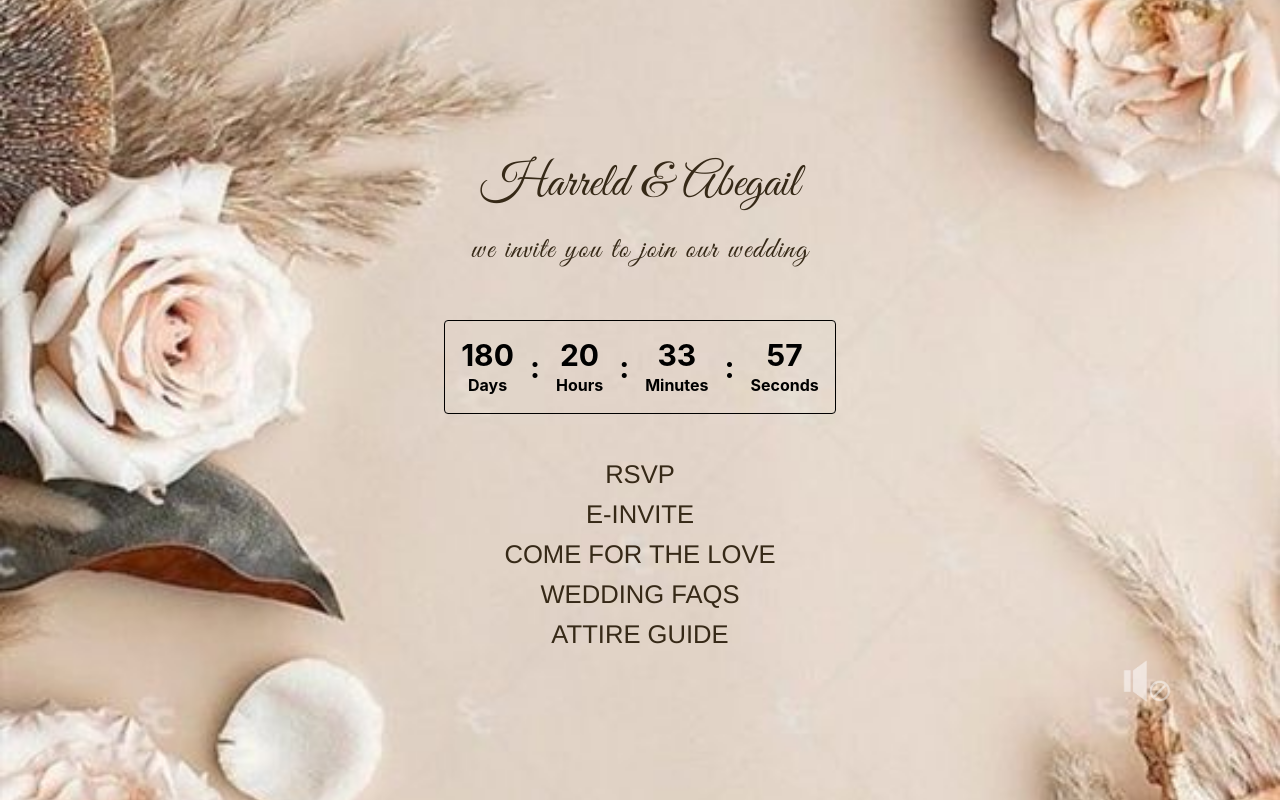
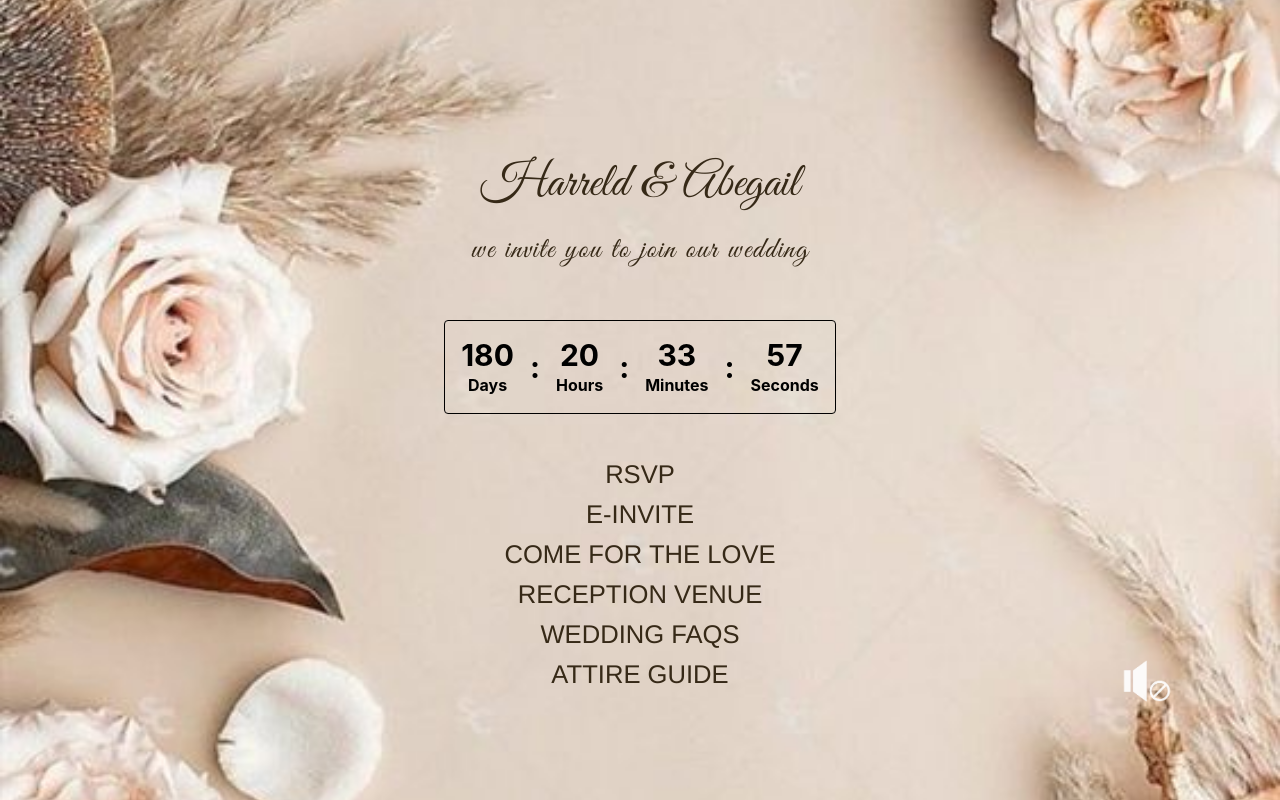
Before and after one commit to ProjectHarmony/harreld-abby-invitation, a React (Vite) app: page / in a window 1280 px wide. Built offline with nearby package versions, Linux system fonts and the light colour scheme; a web font is replaced by a local one.

Commit message:
[FINAL] push for client

```diff
--- a/src/App.jsx
+++ b/src/App.jsx
@@ -23,16 +23,17 @@
       </p>
 
       <div style={{ height: '3rem' }}></div>
-      <div className=''>
+      <div className='px-10'>
         <CountdownTimer />
       </div>
-      <div className='mt-10 w-full'>
+      <div className='mt-10 px-3'>
         <Hyperlinks links={[
           { title: 'RSVP', url: 'https://forms.gle/ANzMX3LEJFfmikWR7' },
-          { title: 'E-INVITE', url: 'https://www.canva.com/design/DAF8-pUHk_M/DMG30qGPFaPdTAphj1tQYQ/watch?utm_content=DAF8-pUHk_M&utm_campaign=designshare&utm_medium=link&utm_source=editor' },
+          { title: 'E-INVITE', url: 'https://www.canva.com/design/DAGEu_t6avY/usqEr6gRGJ-PH778qWUXgw/view?utm_content=DAGEu_t6avY&utm_campaign=designshare&utm_medium=link&utm_source=editor' },
           { title: 'COME FOR THE LOVE', url: 'https://maps.app.goo.gl/NwWnYf3qVfduZc24A' },
+          { title: 'RECEPTION VENUE', url: 'https://maps.app.goo.gl/wGoPDdoE3N8QkrPZ7' },
           { title: 'WEDDING FAQs', url: 'https://www.canva.com/design/DAF9w8OvORA/oXbv2cPLEStLw9rBjNxXog/view?utm_content=DAF9w8OvORA&utm_campaign=designshare&utm_medium=link&utm_source=editor' },
-          { title: 'ATTIRE GUIDE', url: '#' },
+          { title: 'ATTIRE GUIDE', url: 'https://www.canva.com/design/DAGEuzzC-yY/23WhEPKcEZX2rGVdBWgmHw/view?utm_content=DAGEuzzC-yY&utm_campaign=designshare&utm_medium=link&utm_source=editor' },
         ]} />
       </div>
       <div className='mt-10 mb-12 fixed bottom-0 left-1/2 transform -translate-x-1/2 z-50 w-[80%]'>
--- a/src/sections/bgm.jsx
+++ b/src/sections/bgm.jsx
@@ -42,7 +42,7 @@
           position: 'fixed',
           bottom: '40px',
           right: '-20px',
-          opacity: '0.5',
+          opacity: '0.9',
         }}
       >
         <button onClick={toggleMute}>{isMuted ? <img src='/logo/8.png' width={'50px'} height={'50px'}/> : <img src='/logo/7.png' width={'50px'} height={'50px'}/>}</button>
--- a/src/sections/hyperlinks.jsx
+++ b/src/sections/hyperlinks.jsx
@@ -5,8 +5,10 @@
         <div className='flex flex-col m-0 w-full border-t-1 border-b-1 px-5'>
             {links.map((link, index) => (
                 <a key={index} href={link.url} className="flex px-6 py-2 leading-6
-        text-center text-[#362917] arimo uppercase transition rounded hover:shadow-lg
-        hover:bg-[#818076] focus:outline-none items-center justify-center" style={{  fontSize: '1.6rem' }}>
+                    text-center text-[#362917] arimo uppercase transition rounded hover:shadow-lg
+                    hover:bg-[#818076]  focus:outline-none items-center justify-center
+                    w-full sm:w-auto"
+                    style={{ fontSize: '1.6rem' }}>
                     {link.title}
                 </a>
             ))}
```
